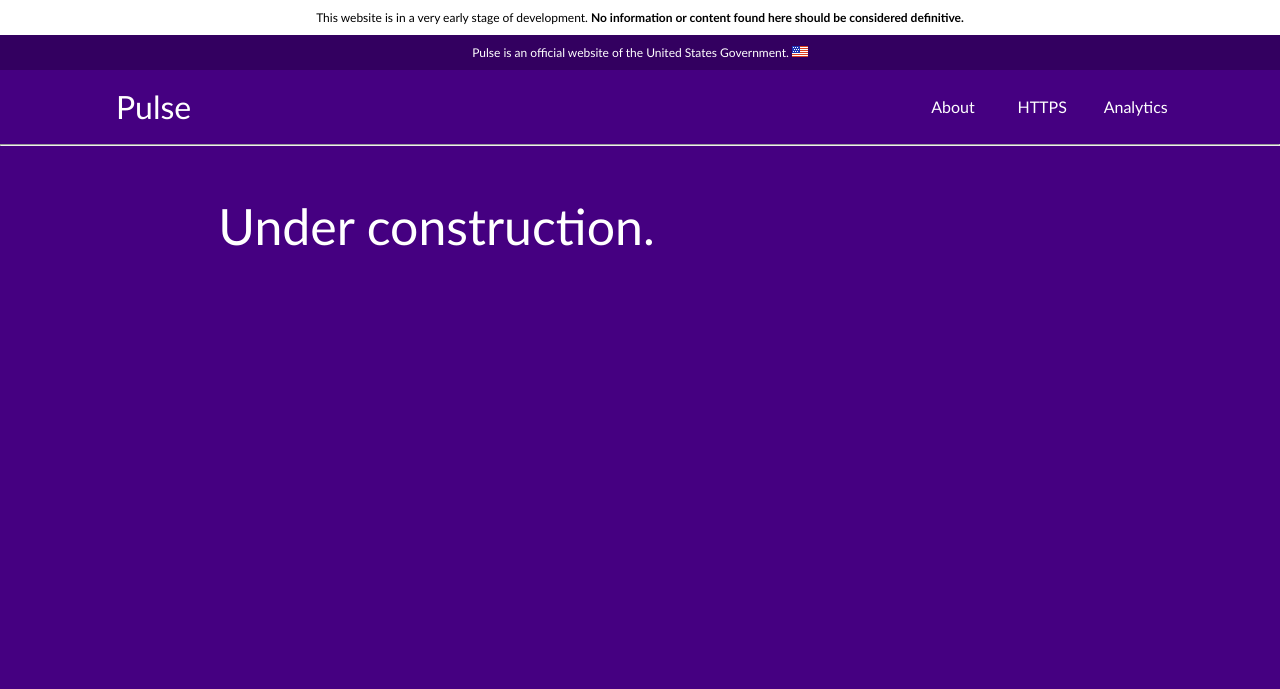
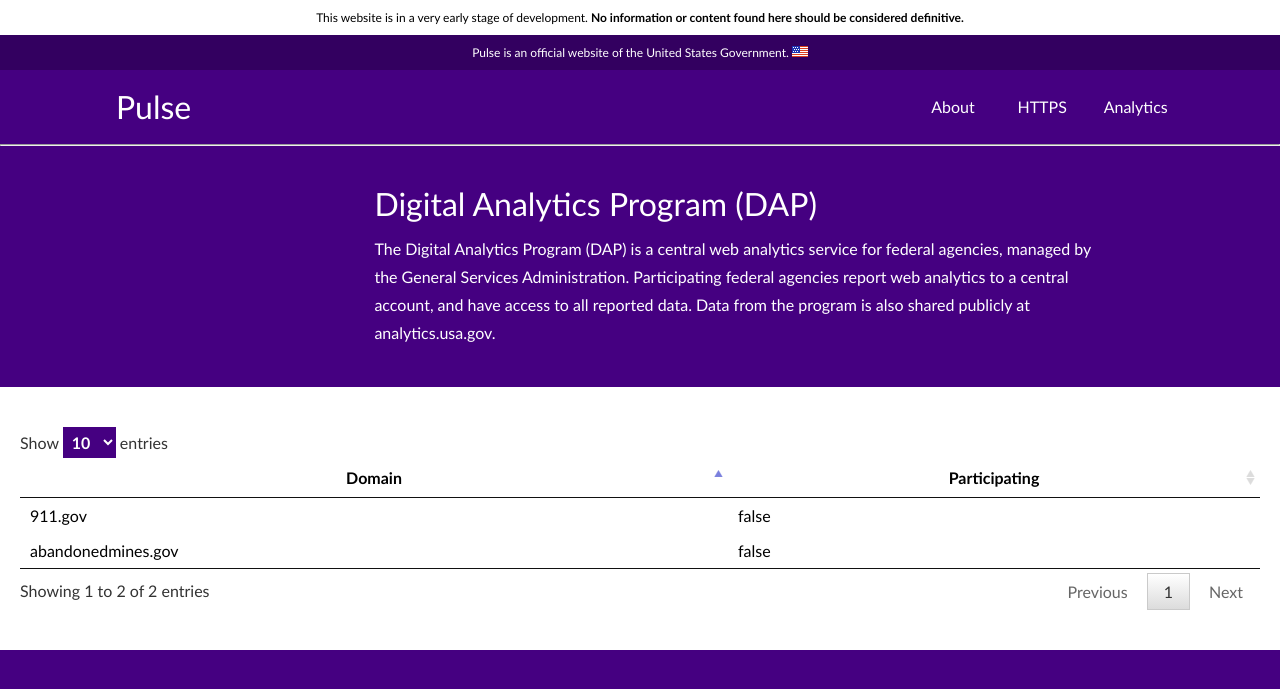
Before and after one commit to 18F/pulse, a Jekyll site: the page built from pages/analytics.html, in a window 1280 px wide. Shown: the top 689 px of the page. Built offline with Jekyll 4.4.1, drawn with Linux system fonts in a browser that asks for light colours; Markdown is read by kramdown in place of the engine named in the settings.

Commit message:
initial set of work on an analytics page - not done yet

```diff
--- a/assets/css/main.css
+++ b/assets/css/main.css
@@ -31,25 +31,25 @@
     background-color: #330060;
     color: white; }
 
-nav {
+body > nav {
   max-width: 68em;
   margin-left: auto;
   margin-right: auto;
   padding: 10px 0; }
-  nav:after {
+  body > nav:after {
     content: "";
     display: table;
     clear: both; }
-  nav h1 {
+  body > nav h1 {
     float: left;
     display: block;
     margin-right: 2.35765%;
     width: 74.41059%;
     margin-top: 7px;
     padding-left: 20px; }
-    nav h1:last-child {
+    body > nav h1:last-child {
       margin-right: 0; }
-  nav ul {
+  body > nav ul {
     float: left;
     display: block;
     margin-right: 2.35765%;
@@ -58,35 +58,31 @@
     margin-left: auto;
     margin-right: auto;
     padding-left: 0; }
-    nav ul:last-child {
+    body > nav ul:last-child {
       margin-right: 0; }
-    nav ul:after {
+    body > nav ul:after {
       content: "";
       display: table;
       clear: both; }
-    nav ul li {
+    body > nav ul li {
       float: left;
       display: block;
       margin-right: 2.35765%;
       width: 31.76157%;
       margin-top: 17px; }
-      nav ul li:last-child {
+      body > nav ul li:last-child {
         margin-right: 0; }
 
 hr.white {
   height: 1px;
   background-color: white; }
 
-.content {
-  max-width: 68em;
-  margin-left: auto;
-  margin-right: auto;
+.content .construction {
+  margin: 50px 0;
+  font-size: 50px; }
+.content .home {
   margin-left: 17.05961%; }
-  .content:after {
-    content: "";
-    display: table;
-    clear: both; }
-  .content h1 {
+  .content .home h1 {
     float: left;
     display: block;
     margin-right: 2.35765%;
@@ -94,9 +90,9 @@
     text-align: center;
     font-size: 80px;
     margin-bottom: 10px; }
-    .content h1:last-child {
+    .content .home h1:last-child {
       margin-right: 0; }
-  .content h2 {
+  .content .home h2 {
     float: left;
     display: block;
     margin-right: 2.35765%;
@@ -105,9 +101,9 @@
     font-size: 36px;
     margin-top: 20px;
     margin-bottom: 20px; }
-    .content h2:last-child {
+    .content .home h2:last-child {
       margin-right: 0; }
-  .content ul.results {
+  .content .home ul.results {
     float: left;
     display: block;
     margin-right: 2.35765%;
@@ -117,13 +113,13 @@
     margin-right: auto;
     margin-top: 40px;
     margin-bottom: 40px; }
-    .content ul.results:last-child {
+    .content .home ul.results:last-child {
       margin-right: 0; }
-    .content ul.results:after {
+    .content .home ul.results:after {
       content: "";
       display: table;
       clear: both; }
-    .content ul.results li {
+    .content .home ul.results li {
       float: left;
       display: block;
       margin-right: 2.35765%;
@@ -133,10 +129,44 @@
       text-transform: uppercase;
       font-size: 16px;
       border: 1px solid white; }
-      .content ul.results li:last-child {
+      .content .home ul.results li:last-child {
         margin-right: 0; }
-  .content .construction {
-    margin: 50px 0;
-    font-size: 50px; }
+.content .metric header {
+  max-width: 68em;
+  margin-left: auto;
+  margin-right: auto; }
+  .content .metric header:after {
+    content: "";
+    display: table;
+    clear: both; }
+  .content .metric header .donut {
+    float: left;
+    display: block;
+    margin-right: 2.35765%;
+    width: 23.23176%; }
+    .content .metric header .donut:last-child {
+      margin-right: 0; }
+  .content .metric header .description {
+    float: left;
+    display: block;
+    margin-right: 2.35765%;
+    width: 65.88078%;
+    padding-top: 30px;
+    padding-bottom: 40px; }
+    .content .metric header .description:last-child {
+      margin-right: 0; }
+    .content .metric header .description p {
+      margin-top: 12px;
+      line-height: 28px; }
+.content .metric .data {
+  padding: 40px 20px;
+  background-color: white;
+  color: #000000; }
+  .content .metric .data select {
+    background-color: #450081;
+    color: white;
+    border: 0px;
+    padding: 5px 0px 5px 5px;
+    font-weight: bold; }
 
 /*# sourceMappingURL=main.css.map */
--- /dev/null
+++ b/assets/data/tables/analytics-domains.json
@@ -0,0 +1,12 @@
+{
+  "data": [
+    {
+      "Domain": "911.gov",
+      "Participating": false
+    },
+    {
+      "Domain": "abandonedmines.gov",
+      "Participating": false
+    }
+  ]
+}
--- /dev/null
+++ b/assets/js/analytics.js
@@ -0,0 +1,12 @@
+$(document).ready(function () {
+
+  $("table").DataTable({
+    ajax: "/assets/data/tables/analytics-domains.json",
+    columns: [
+      {"data":"Domain"},
+      {"data":"Participating"}
+    ],
+    dom: "lrtip"
+  });
+
+});
--- a/pages/analytics.html
+++ b/pages/analytics.html
@@ -3,6 +3,33 @@
 permalink: /analytics/
 ---
 
-<p class="construction">
-  Under construction.
-</p>
+<section class="metric">
+
+  <header>
+
+    <div class="donut">&nbsp;</div>
+
+    <div class="description">
+      <h1>Digital Analytics Program (DAP)</h1>
+      <p>
+        The Digital Analytics Program (DAP) is a central web analytics service for federal agencies, managed by the General Services Administration. Participating federal agencies report web analytics to a central account, and have access to all reported data. Data from the program is also shared publicly at <a href="https://analytics.usa.gov">analytics.usa.gov</a>.
+      </p>
+    </div>
+
+  </header>
+
+  <section class="data">
+    <table>
+      <thead>
+        <th>Domain</th>
+        <th>Participating</th>
+      </thead>
+    </table>
+  </section>
+
+<script src="/assets/js/analytics.js"></script>
+
+
+  </section>
+
+</section>
--- a/pages/index.html
+++ b/pages/index.html
@@ -2,6 +2,8 @@
 layout: default
 permalink: /
 ---
+
+<section class="home">
 
   <h1>{{ site.name }}</h1>
 
@@ -15,3 +17,5 @@
       <a href="/analytics/">View Analytics Results</a>
     </li>
   </ul>
+
+</section>
```
Also changed, not shown: assets/scss/main.scss (+48 -5 lines), 1 other file. Lines whose indentation alone changed are shown as unchanged.
